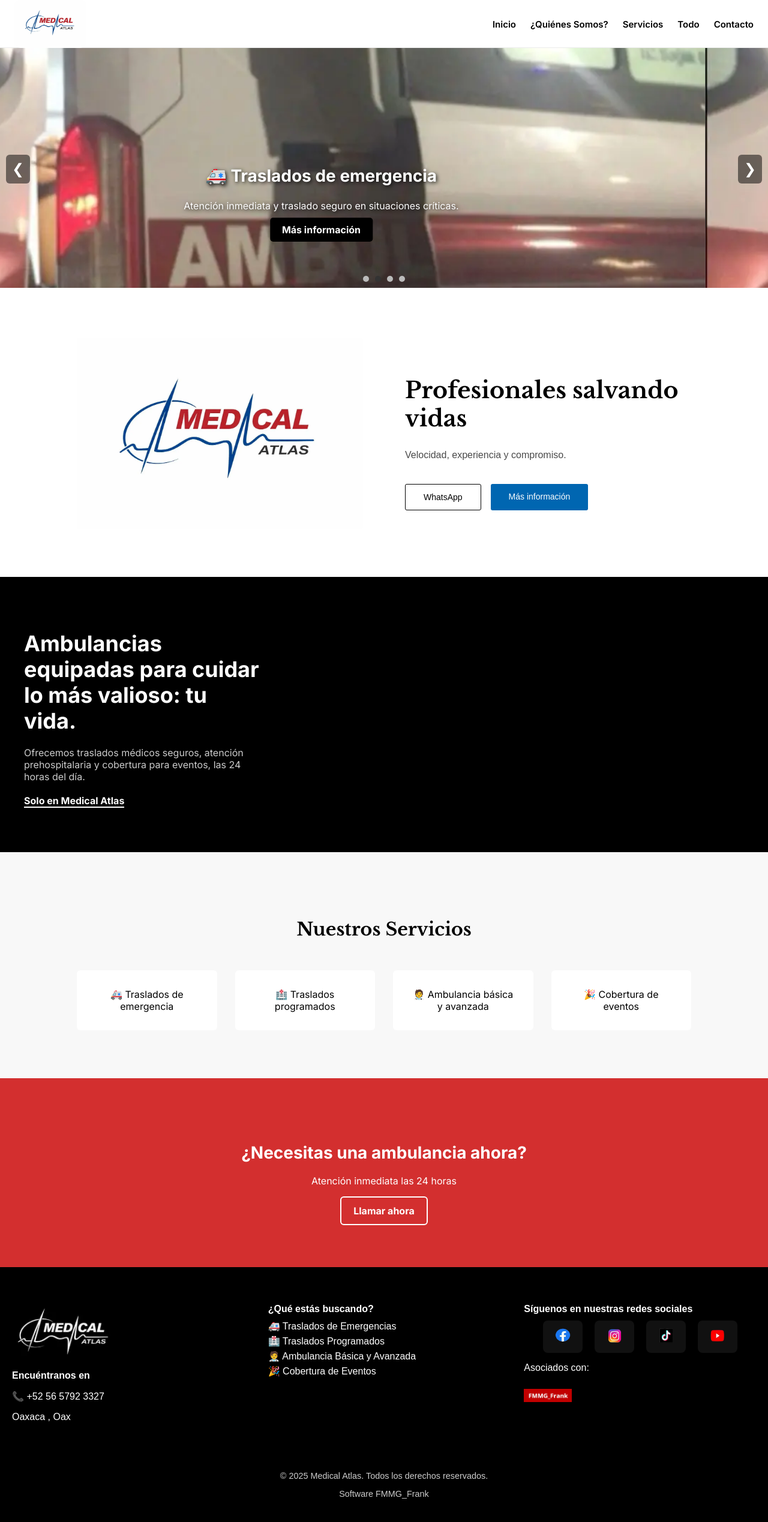
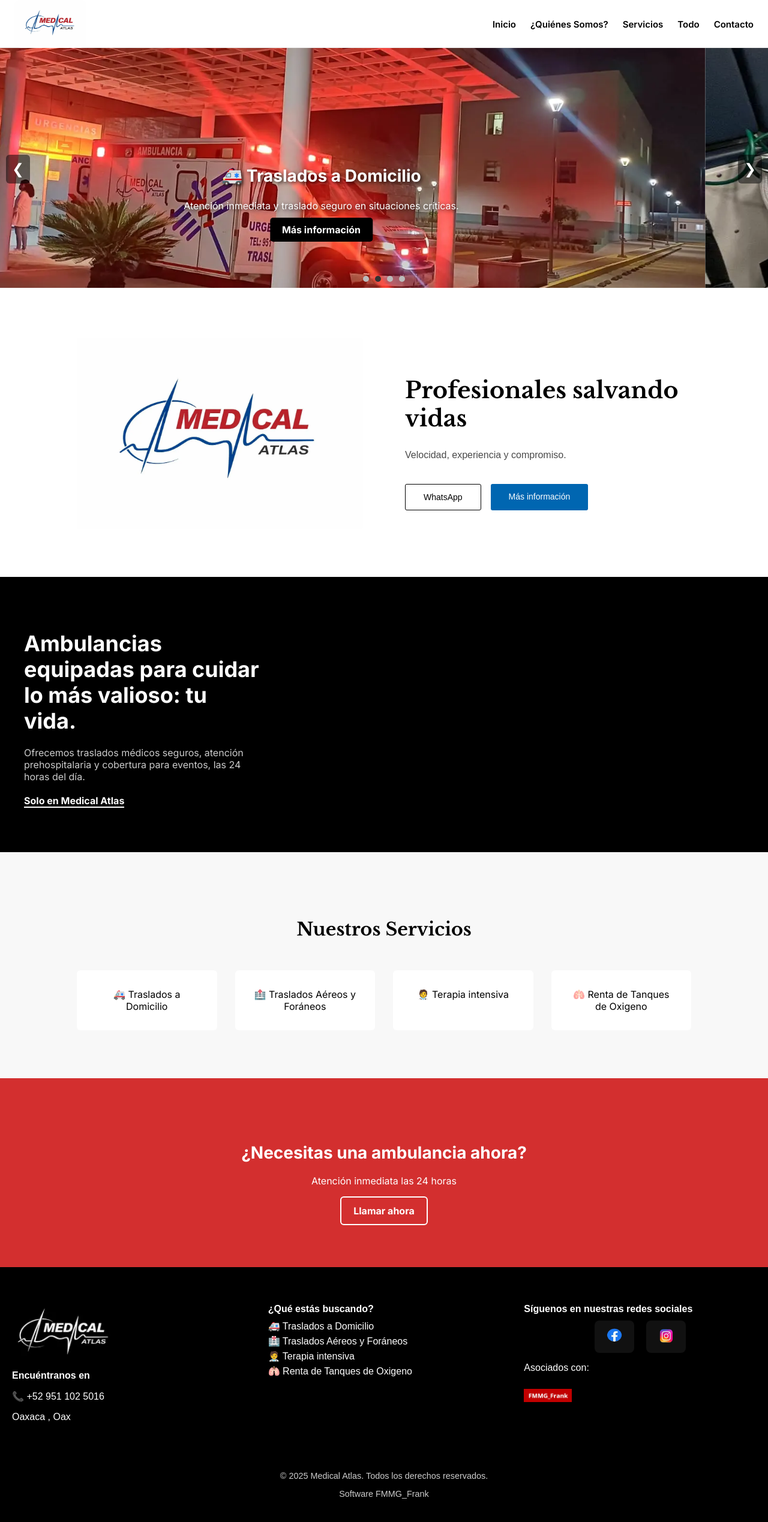
Before and after one commit to medicalatlasmx-bit/Medical-Atlas, a plain HTML site: page index.html in a window 1280 px wide. Shown: the whole page at 60% size. Drawn offline with nearby package versions, Linux system fonts and the light colour scheme.

Commit message:
index.html

```diff
--- a/index.html
+++ b/index.html
@@ -62,35 +62,35 @@
 <div class="carousel">
   <div class="carousel-inner">
     <div class="carousel-item active">
-      <img src="IMAGES/Ambulancia_2.webp" alt="Banner 1">
+      <img src="IMAGES/Ambulancia_3.webp" alt="Banner 1">
       <div class="carousel-caption">
-        <h2>🚑 Traslados de emergencia</h2>
+        <h2>🚑 Traslados a Domicilio</h2>
         <p>Atención inmediata y traslado seguro en situaciones críticas.</p>
-        <a href="servicios.html#Traslados de Emergencia" class="btn">Más información</a>
+        <a href="servicios.html#Traslados a Domicilio" class="btn">Más información</a>
       </div>
     </div>
     <div class="carousel-item">
-      <img src="IMAGES/Ambulancia_2.webp" alt="Banner 2">
+      <img src="IMAGES/Ambulancia_4.webp" alt="Banner 2">
       <div class="carousel-caption">
-        <h2>🏥 Traslados programados</h2>
+        <h2>🏥 Traslados Aéreos y Foráneos</h2>
         <p>Movilidad médica puntual y confiable, sin contratiempos.</p>
-        <a href="servicios.html#Traslados Programados" class="btn">Más información</a>
+        <a href="servicios.html#Traslados Aéreos y Foráneos" class="btn">Más información</a>
       </div>
     </div>
     <div class="carousel-item">
-      <img src="IMAGES/Ambulancia_2.webp" alt="Banner 3">
+      <img src="IMAGES/Ambulancia_5.webp" alt="Banner 3">
       <div class="carousel-caption">
-        <h2>🧑‍⚕️ Ambulancia básica y avanzada</h2>
+        <h2>🧑‍⚕️ Terapia intensiva</h2>
         <p>Unidades equipadas con personal médico capacitado.</p>
-        <a href="servicios.html#Ambulancia Básica y Avanzada" class="btn">Más información</a>
+        <a href="servicios.html#Terapia intensiva" class="btn">Más información</a>
       </div>
     </div>
         <div class="carousel-item">
-      <img src="IMAGES/Ambulancia_2.webp" alt="Banner 4">
+      <img src="IMAGES/Ambulancia_6.webp" alt="Banner 4">
       <div class="carousel-caption">
-        <h2>🎉 Cobertura de Eventos</h2>
-        <p>Unidades equipadas con personal médico capacitado.</p>
-        <a href="servicios.html#Cobertura de Eventos" class="btn">Más información</a>
+        <h2>🫁 Renta de Tanques de Oxigeno</h2>
+        <p>Renta de tanques de oxígeno para uso médico, con entrega rápida y equipos seguros.</p>
+        <a href="servicios.html#Renta de Tanques de Oxigeno" class="btn">Más información</a>
       </div>
     </div>
   </div>
@@ -267,7 +267,7 @@
     <p>Velocidad, experiencia y compromiso.</p>
 
     <div class="mb-actions">
-      <a href="https://wa.me/525657923327" class="mb-btn outline">WhatsApp</a>
+      <a href="https://wa.me/529511025016" class="mb-btn outline">WhatsApp</a>
       <a href="quienes-somos.html" class="mb-btn primary">Más información</a>
     </div>
   </div>
@@ -488,20 +488,20 @@
 
   <div class="service-grid">
 
-  <a href="servicios.html#Traslados de Emergencia" class="service-card">
-    🚑 Traslados de emergencia
+  <a href="servicios.html#Traslados a Domicilio" class="service-card">
+    🚑 Traslados a Domicilio
   </a>
 
-  <a href="servicios.html#Traslados Programados" class="service-card">
-    🏥 Traslados programados
+  <a href="servicios.html#Traslados Aéreos y Foráneos" class="service-card">
+    🏥 Traslados Aéreos y Foráneos
   </a>
 
-  <a href="servicios.html#Ambulancia Básica y Avanzada" class="service-card">
-    🧑‍⚕️ Ambulancia básica y avanzada
+  <a href="servicios.html#Terapia intensiva" class="service-card">
+    🧑‍⚕️ Terapia intensiva
   </a>
 
-  <a href="servicios.html#Cobertura de Eventos" class="service-card">
-    🎉 Cobertura de eventos
+  <a href="servicios.html#Renta de Tanques de Oxigeno" class="service-card">
+    🫁 Renta de Tanques de Oxigeno
   </a>
 
 </div>
@@ -545,7 +545,7 @@
   <h4>¿Necesitas una ambulancia ahora?</h4>
   <p>Atención inmediata las 24 horas</p>
 
-<a href="tel:+525657923327" class="btn-llamar">Llamar ahora</a>
+<a href="tel:+529511025016" class="btn-llamar">Llamar ahora</a>
 <style>
 .btn-llamar {
   display: inline-block;
@@ -804,26 +804,24 @@
       <div class="footer-logo-contact">
         <h2><img src="IMAGES/Logo_2.webp" alt="Logo 1" class="logo1"></h2>
         <p><strong>Encuéntranos en</strong></p>
-        <p>📞 +52 56 5792 3327</p>
+        <p>📞 +52 951 102 5016</p>
         <p>Oaxaca , Oax</p>
       </div>
       <div class="footer-links">
         <h4>¿Qué estás buscando?</h4>
         <ul>
-          <li><a href="servicios.html#Traslados de Emergencia">🚑 Traslados de Emergencias</a></li>
-          <li><a href="servicios.html#Traslados Programados">🏥 Traslados Programados</a></li>
-          <li><a href="servicios.html#Ambulancia Básica y Avanzada">🧑‍⚕️ Ambulancia Básica y Avanzada</a></li>
-          <li><a href="servicios.html#Cobertura de Eventos">🎉 Cobertura de Eventos</a></li>
+          <li><a href="servicios.html#Traslados a Domicilio">🚑 Traslados a Domicilio</a></li>
+          <li><a href="servicios.html#Traslados Aéreos y Foráneos">🏥 Traslados Aéreos y Foráneos</a></li>
+          <li><a href="servicios.html#Terapia intensiva">🧑‍⚕️ Terapia intensiva</a></li>
+          <li><a href="servicios.html#Renta de Tanques de Oxigeno">🫁 Renta de Tanques de Oxigeno</a></li>
 
         </ul>
       </div>
       <div class="footer-social">
         <h4>Síguenos en nuestras redes sociales</h4>
         <div class="social-icons">
-         <a href="https://www.facebook.com/share/1Ck5wcm6fi/?mibextid=wwXIfr"><img src="IMAGES/FB8.webp" alt="Facebook" /></a>
-          <a href="https://www.instagram.com/stellar_hp?igsh=MXUzajNnMzFmNnZsOA=="><img src="IMAGES/IG3.webp" alt="Instagram" /></a>
-          <a href="https://www.tiktok.com/@stellar_hp?_t=ZS-90aIYXQ7CwD&_r=1"><img src="IMAGES/TT2.webp" alt="TikTok" /></a>
-          <a href="https://www.youtube.com/@StellarHp"><img src="IMAGES/YT4.webp" alt="YouTube" /></a>
+         <a href="https://www.facebook.com/share/1CTgsd1wJU/?mibextid=wwXIfr"><img src="IMAGES/FB8.webp" alt="Facebook" /></a>
+          <a href="https://www.instagram.com/medical_atlas_ambulancias?igsh=MXc4NWk5d2RvdzRnOQ=="><img src="IMAGES/IG3.webp" alt="Instagram" /></a>
         </div>
         <p>Asociados con:</p>
           <a href="https://www.instagram.com/fmmg_frank?igsh=MWY2cTdxNXJibThpNw%3D%3D&utm_source=qr"><img src="IMAGES/Logo1.webp" alt="AMPI México" class="ampi-logo" /></a>
```
